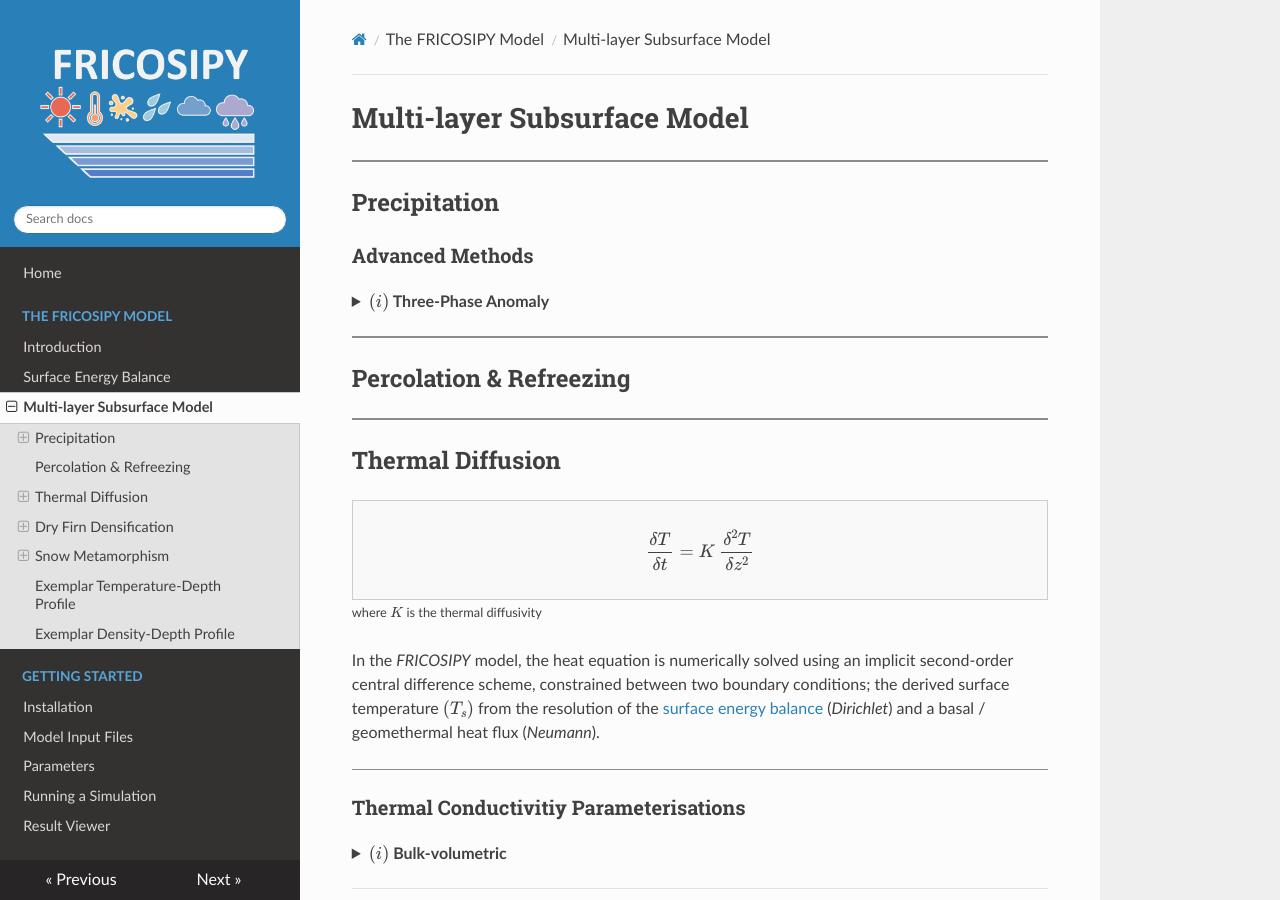
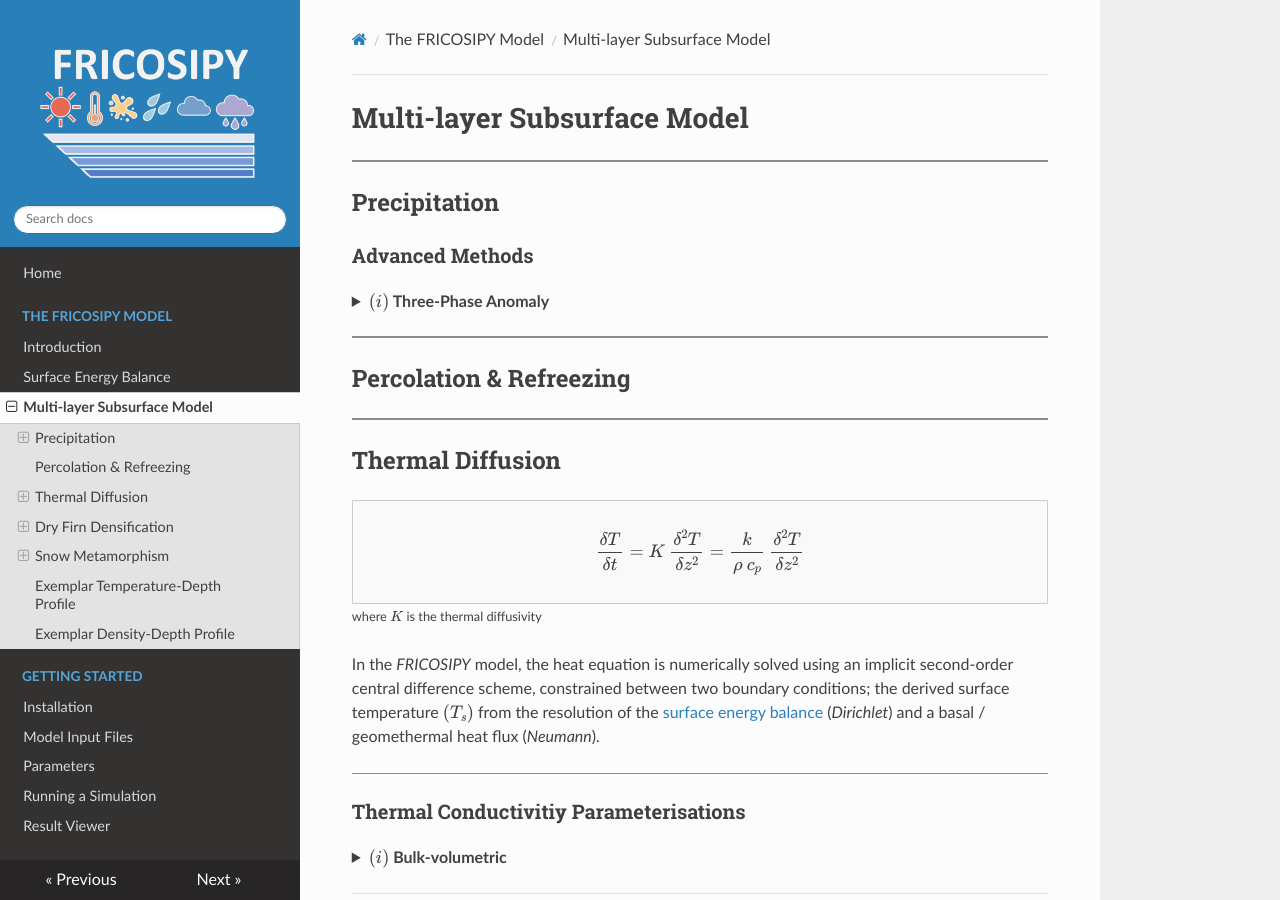
Before and after one commit to MarcusGastaldello/FRICOSIPY, an MkDocs documentation site: the page built from docs/subsurface_model.md, in a window 1280 px wide and 900 px high. Built offline with MkDocs 1.6.1, drawn with Linux system fonts in a browser that asks for light colours; nearby versions of some CDN libraries.

Commit message:
Revise heat equation in subsurface model documentation
Updated the heat equation in the subsurface model documentation to include the relationship with thermal diffusivity.

```diff
--- a/docs/subsurface_model.md
+++ b/docs/subsurface_model.md
@@ -21,7 +21,7 @@
 
 <div style="border:1px solid #ccc; padding:10px; background:#f9f9f9; max-width:100%; overflow-x:auto;">
 $$
-\frac{\delta T}{\delta t} = K \: \frac{\delta^{2} T}{\delta z^{2}}
+\frac{\delta T}{\delta t} = K \: \frac{\delta^{2} T}{\delta z^{2}} = \frac{k}{\rho \: c_p} \: \frac{\delta^{2} T}{\delta z^{2}}
 $$
 </div>
 <small>where $K$ is the thermal diffusivity </small>
```
